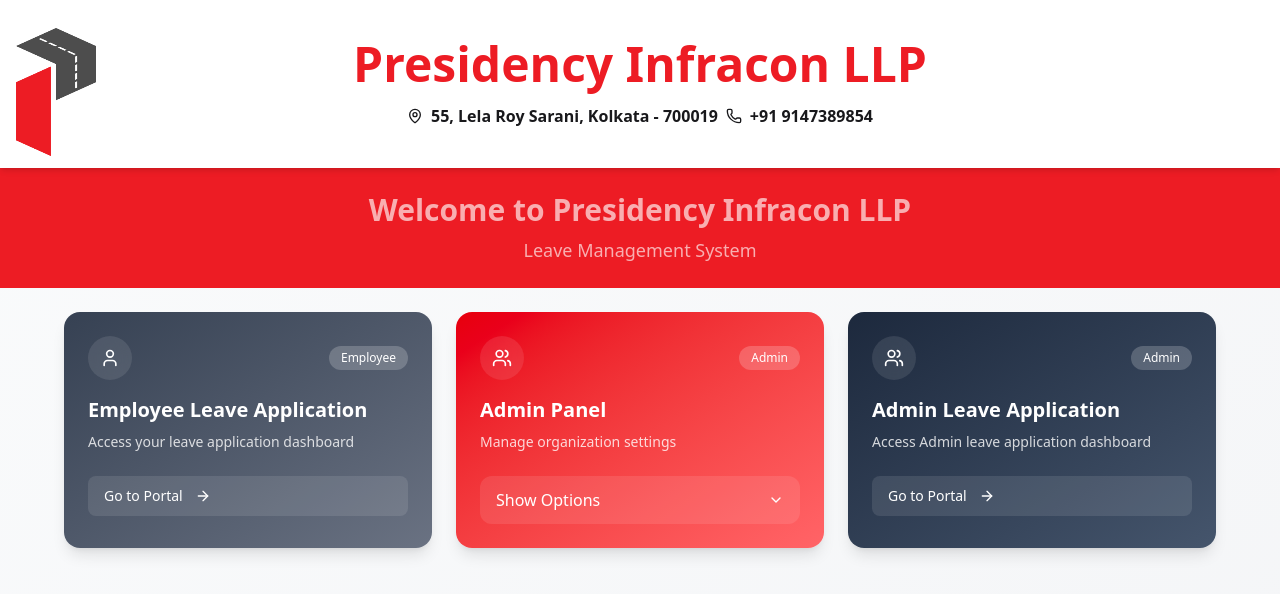
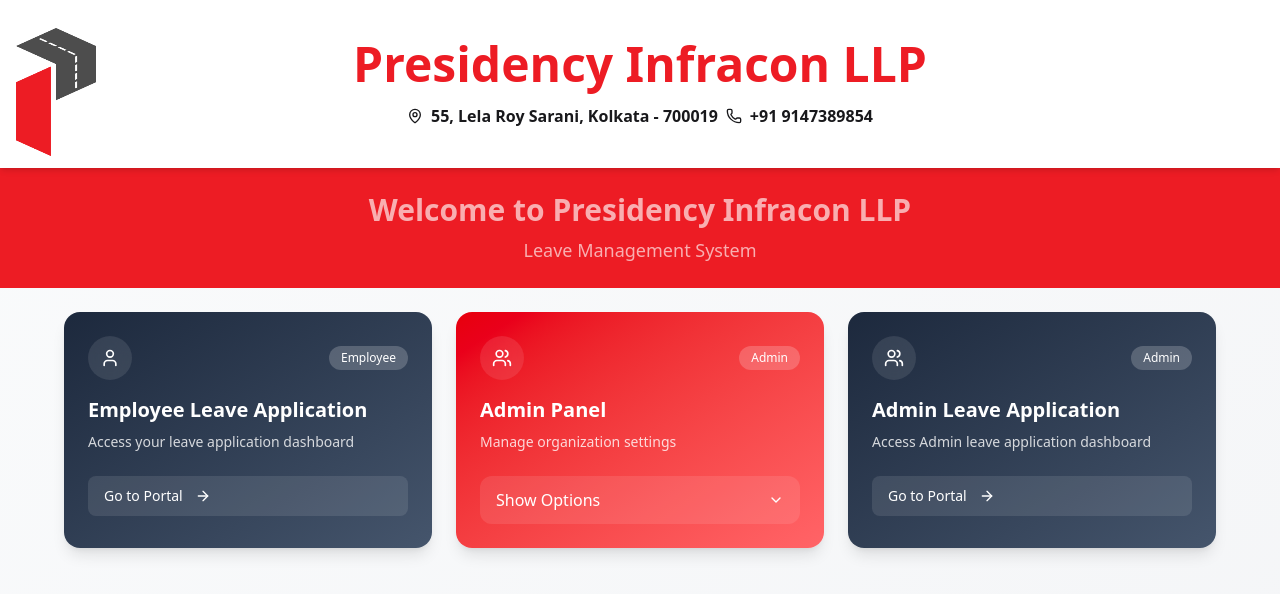
Before and after one commit to A10Zas/PILLP-LMS-Frontend, a React (Vite) app: page / in a window 1280 px wide. Shown: the top 594 px of the page. Built offline with nearby package versions, Linux system fonts and the light colour scheme.

Commit message:
changed some color

```diff
--- a/src/pages/Home.tsx
+++ b/src/pages/Home.tsx
@@ -20,7 +20,7 @@
       icon: <User className="w-5 h-5" />,
       title: 'Employee Leave Application',
       description: 'Access your leave application dashboard',
-      color: 'from-gray-700 to-gray-500',
+      color: 'from-slate-800 to-slate-600',
       buttonText: 'Go to Portal',
       options: null,
       link: '/employee-login',
```
